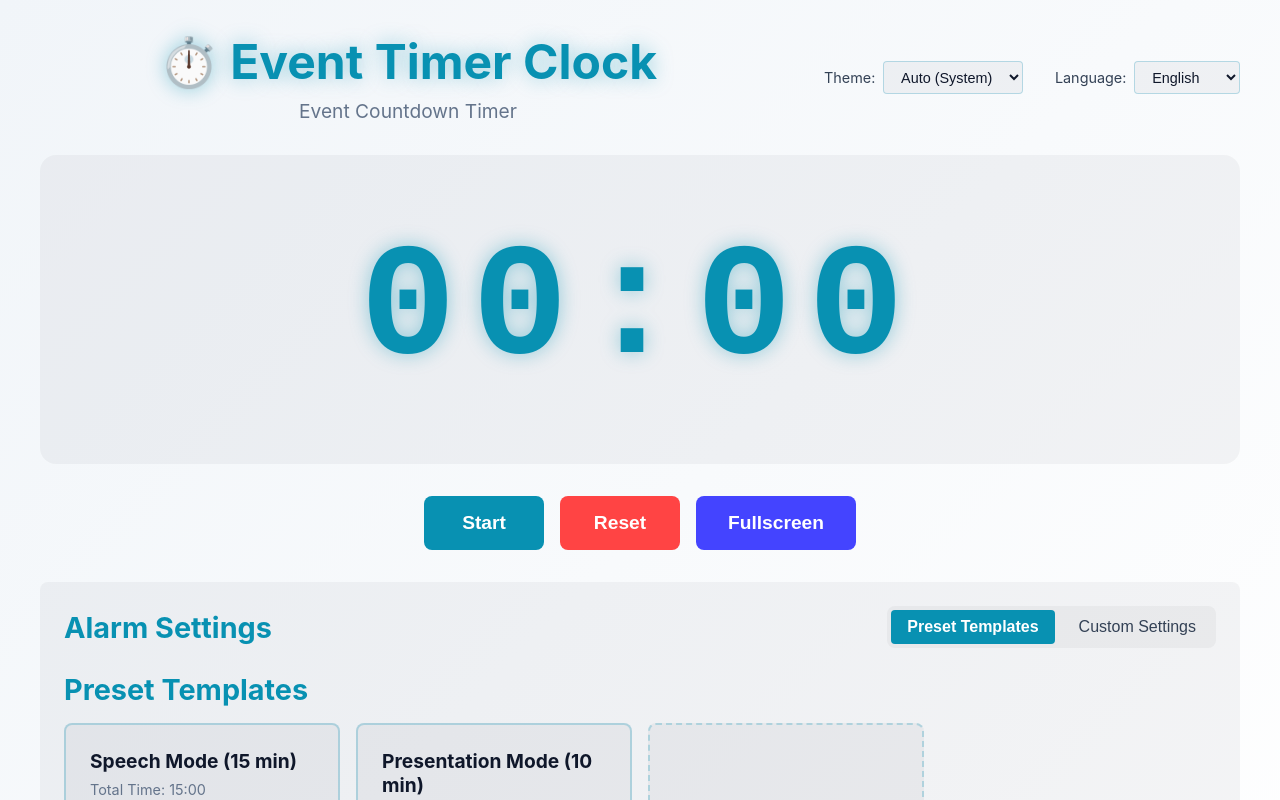
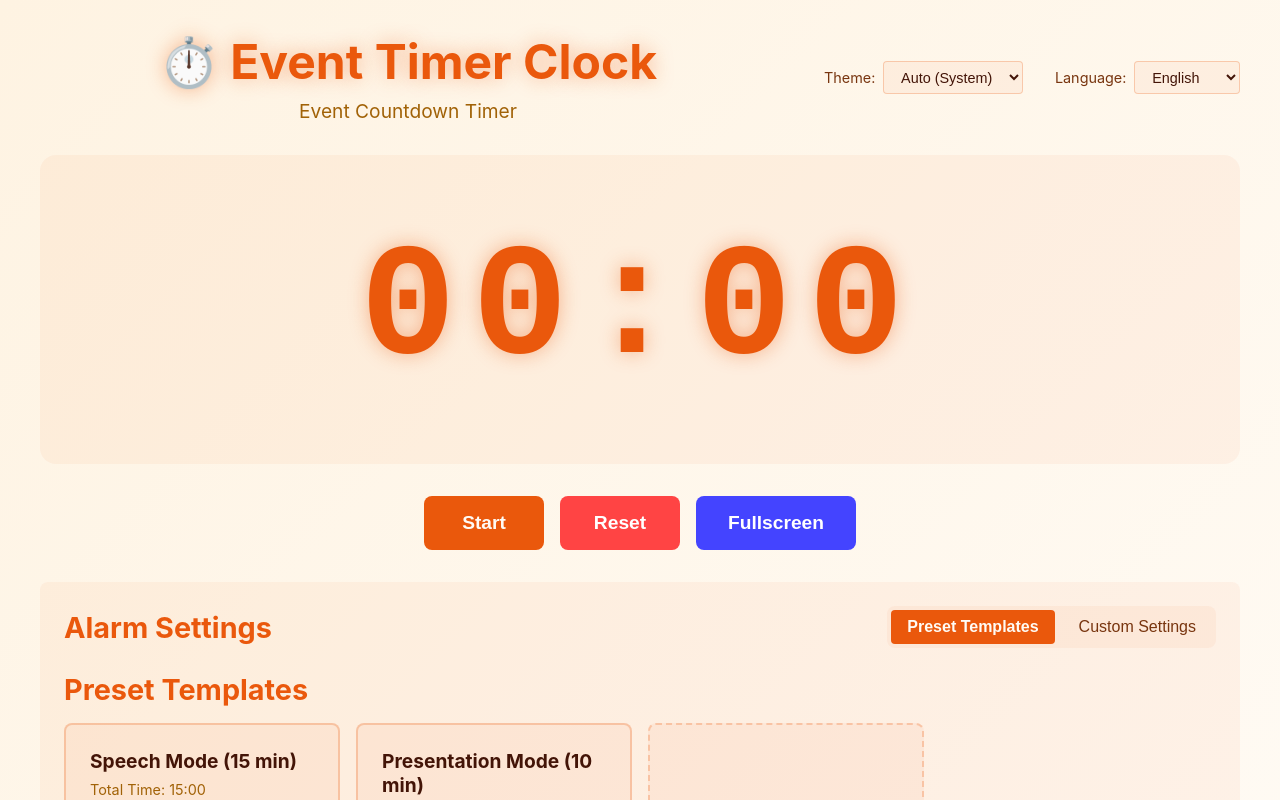
Before and after one commit to lettucebo/EventTimerClock, a Vue app: page / in a window 1280 px wide. Shown: the top 800 px of the page. Built offline with nearby package versions, Linux system fonts and the light colour scheme.

Commit message:
Redesign light mode with warm orange color scheme
Co-authored-by: lettucebo <891383+lettucebo@users.noreply.github.com>

```diff
--- a/src/style.css
+++ b/src/style.css
@@ -26,21 +26,21 @@
 
 /* Light theme */
 :root.light-theme {
-  --primary-color: #0891b2;
-  --bg-primary: #ffffff;
-  --bg-secondary: #f1f5f9;
-  --bg-card: rgba(15, 23, 42, 0.04);
-  --text-primary: #0f172a;
-  --text-secondary: #334155;
-  --text-tertiary: #64748b;
-  --border-color: rgba(8, 145, 178, 0.25);
+  --primary-color: #ea580c;
+  --bg-primary: #fffbf5;
+  --bg-secondary: #fef3e2;
+  --bg-card: rgba(234, 88, 12, 0.05);
+  --text-primary: #431407;
+  --text-secondary: #78350f;
+  --text-tertiary: #a16207;
+  --border-color: rgba(234, 88, 12, 0.25);
   --border-hover: var(--primary-color);
-  --shadow-color: rgba(15, 23, 42, 0.08);
-  --primary-shadow: rgba(8, 145, 178, 0.4);
-  --primary-shadow-light: rgba(8, 145, 178, 0.2);
-  --scrollbar-bg: rgba(15, 23, 42, 0.06);
-  --scrollbar-thumb: rgba(8, 145, 178, 0.35);
-  --scrollbar-thumb-hover: rgba(8, 145, 178, 0.5);
+  --shadow-color: rgba(67, 20, 7, 0.08);
+  --primary-shadow: rgba(234, 88, 12, 0.4);
+  --primary-shadow-light: rgba(234, 88, 12, 0.2);
+  --scrollbar-bg: rgba(67, 20, 7, 0.06);
+  --scrollbar-thumb: rgba(234, 88, 12, 0.35);
+  --scrollbar-thumb-hover: rgba(234, 88, 12, 0.5);
   --error-color: #dc2626;
   --error-bg: rgba(220, 38, 38, 0.12);
   --info-color: #2563eb;
```
Also changed, not shown: 2 other files (tests, documents, lock files or other folders).
